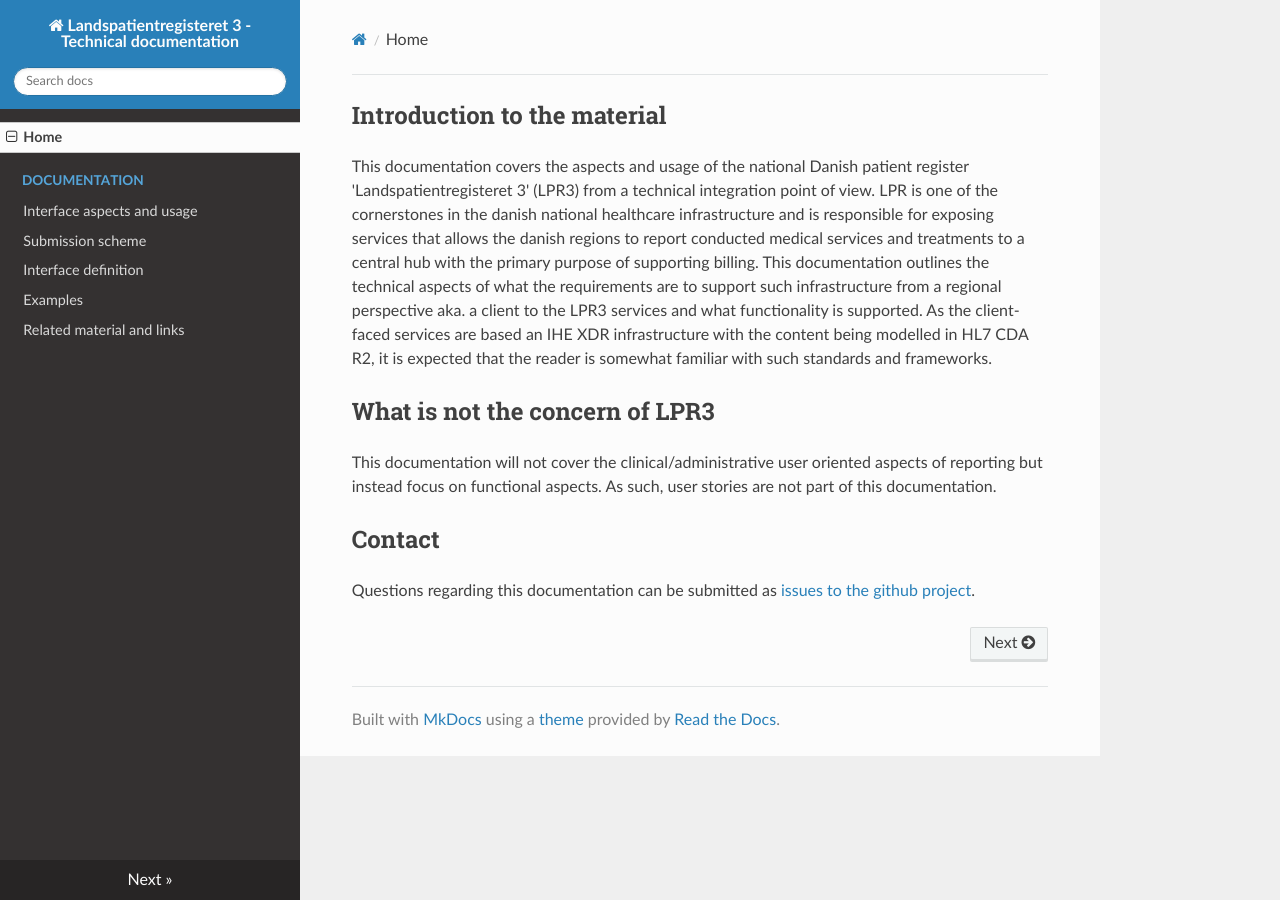
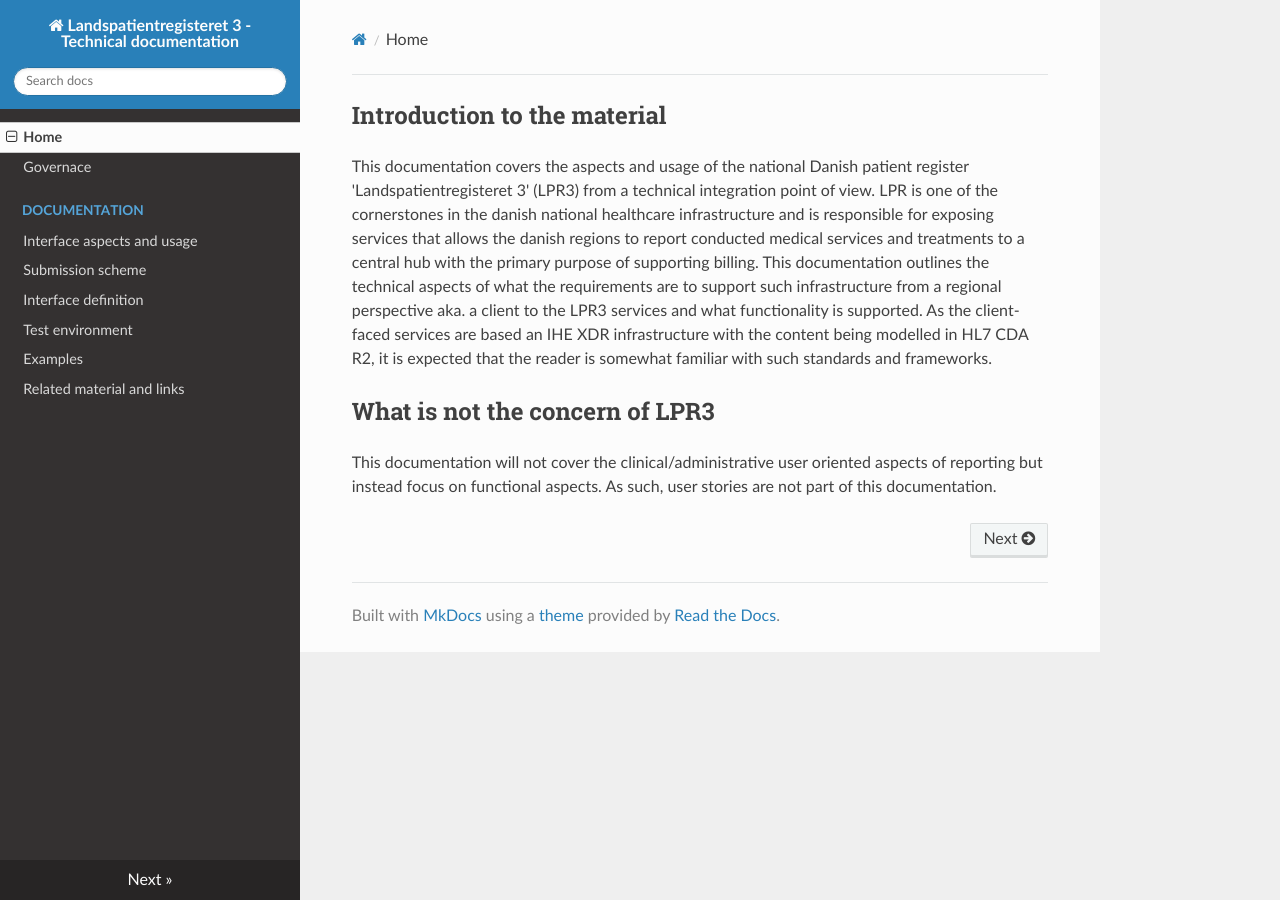
Before and after one commit to scandihealth/lpr3-docs, an MkDocs documentation site: the page built from src/index.md, in a window 1280 px wide. Built offline with MkDocs 1.6.1, drawn with Linux system fonts in a browser that asks for light colours; nearby versions of some CDN libraries; old or Windows-style settings are respelled for this version of MkDocs.

Commit message:
Added goverance and test environment deployment procedure.

```diff
--- a/mkdocs.yml
+++ b/mkdocs.yml
@@ -2,10 +2,12 @@ docs_dir: src
 site_name: Landspatientregisteret 3 - Technical documentation
 pages:
 - Home: index.md
+- Governace: governance.md
 - Documentation:
   - Interface aspects and usage: aspects.md
   - Submission scheme: submission-scheme.md
 - Interface definition: interfacedefinitions.md
+- Test environment: testenvironment.md
 - Examples: examples.md
 - Related material and links: links.md
 #- LPR 2 specifik dokumentation:
--- a/src/index.md
+++ b/src/index.md
@@ -3,6 +3,3 @@ This documentation covers the aspects and usage of the national Danish patient r
 
 ## What is not the concern of LPR3
 This documentation will not cover the clinical/administrative user oriented aspects of reporting but instead focus on functional aspects. As such, user stories are not part of this documentation.
-
-## Contact
-Questions regarding this documentation can be submitted as [issues to the github project](https://github.com/scandihealth/lpr3-docs/issues).
```
Also changed, not shown: package.json (added, +7 -0 lines), src/governance.md (added, +8 -0 lines), src/testenvironment.md (added, +23 -0 lines), 3 other files.
